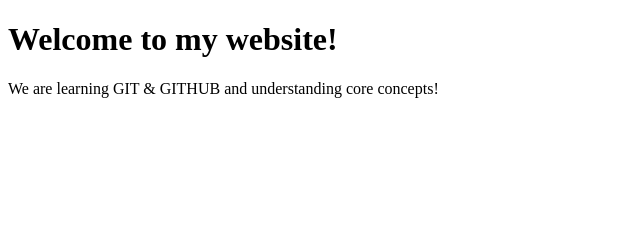
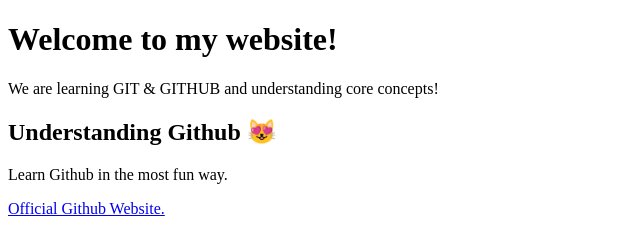
Before and after one commit to almayomekonen/HTML-CSS-GIT-GITHUB, a plain HTML site: page project/index.html in a window 1280 px wide. Shown: the whole page, without its empty margins (0-640 px from the left). Drawn offline with Linux system fonts and the light colour scheme.

Commit message:
new section added

```diff
--- a/project/index.html
+++ b/project/index.html
@@ -10,5 +10,11 @@
         <h1>Welcome to my website!</h1>
         <p>We are learning GIT & GITHUB and understanding core concepts!</p>
     </header>
+
+    <section>
+         <h2>Understanding Github 😻</h2>
+         <p>Learn Github in the most fun way.</p>
+         <a target="_blank" href="https://github.com/">Official Github Website.</a>
+    </section>
 </body>
 </html>
```
